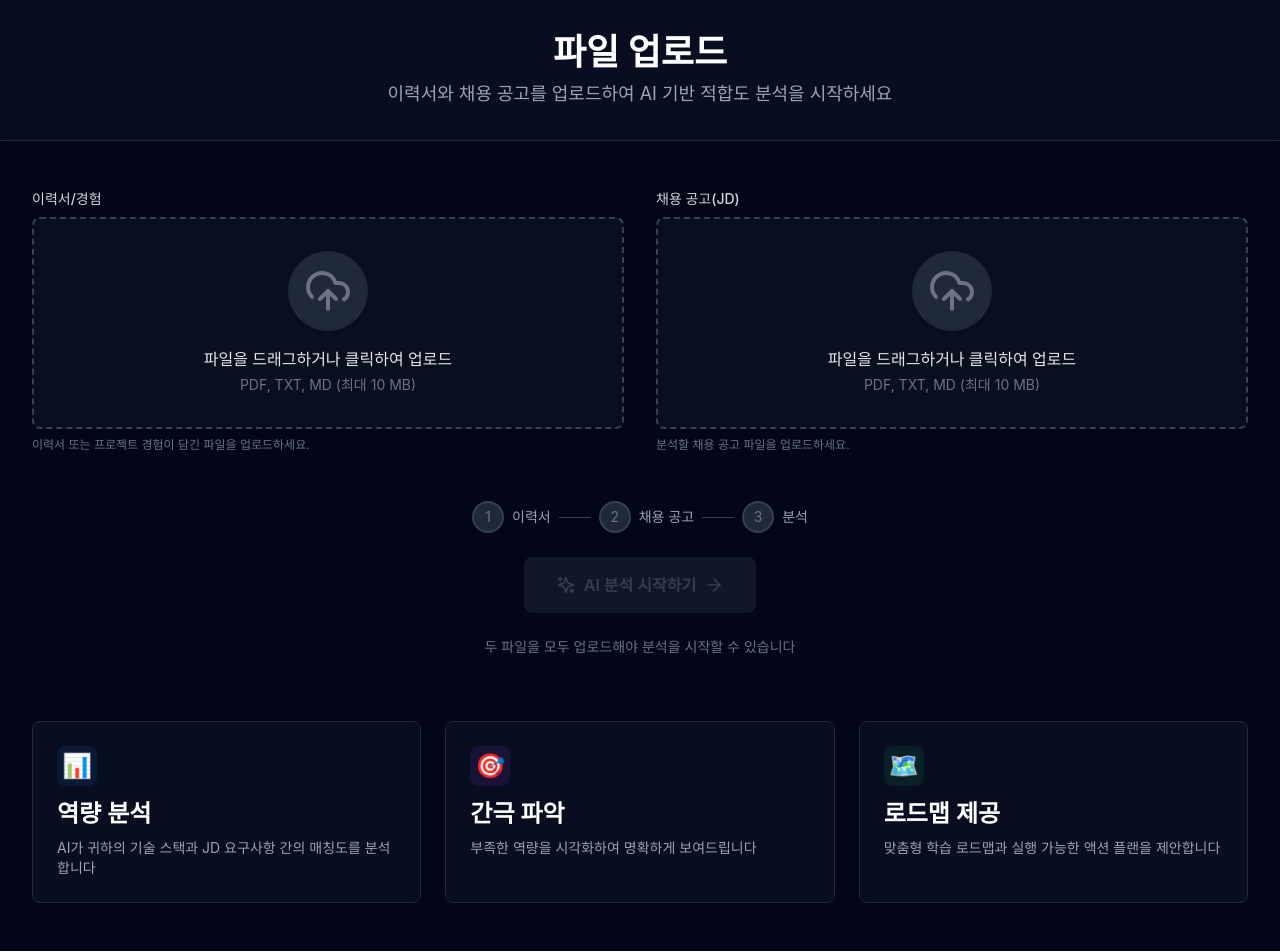
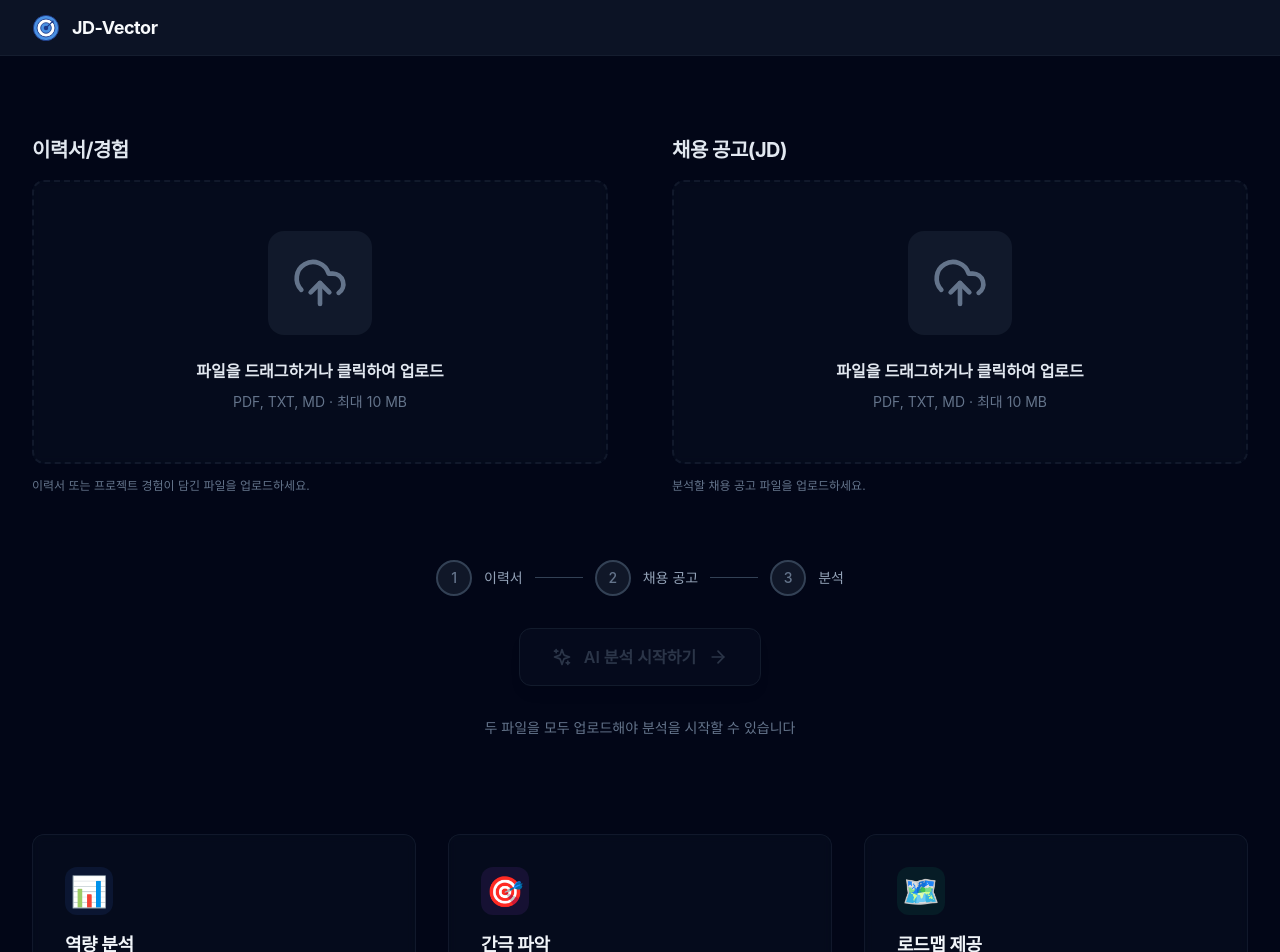
Before and after one commit to HeyJunN/JD-Vector, a React (Vite) app in the folder apps/web/: page / in a window 1280 px wide. Shown: the top 952 px of the page. Built offline with nearby package versions, Linux system fonts and the light colour scheme.

Commit message:
feat(web): apply 'Less is More' UI/UX and integrate brand logo

```diff
--- a/apps/web/index.html
+++ b/apps/web/index.html
@@ -2,10 +2,17 @@
 <html lang="ko">
   <head>
     <meta charset="UTF-8" />
-    <link rel="icon" type="image/svg+xml" href="/vite.svg" />
+    <link rel="icon" type="image/svg+xml" href="./public/assets/favicon.svg" />
     <meta name="viewport" content="width=device-width, initial-scale=1.0" />
-    <meta name="description" content="AI 기반 직무 적합도 분석 및 커리어 로드맵 서비스" />
-    <title>JD-Vector - AI 직무 분석 서비스</title>
+    <meta
+      name="description"
+      content="AI 기반 직무 적합도 분석 및 커리어 로드맵 서비스. 채용 공고와 이력서를 분석하여 기술 스택 간극을 파악하고 맞춤형 학습 로드맵을 제시합니다."
+    />
+    <meta
+      name="keywords"
+      content="AI 채용, 직무 분석, 커리어 로드맵, 기술 스택, 취업 준비, JD 분석"
+    />
+    <title>JD-Vector | AI 기반 직무 적합도 분석 & 커리어 로드맵</title>
   </head>
   <body>
     <div id="root"></div>
--- a/apps/web/src/app/App.tsx
+++ b/apps/web/src/app/App.tsx
@@ -1,5 +1,6 @@
 import { Routes, Route } from 'react-router-dom';
 import './App.css';
+import Header from '@/components/layout/Header';
 import UploadPage from '@/pages/UploadPage';
 
 // Pages (will be implemented later)
@@ -12,6 +13,7 @@ import UploadPage from '@/pages/UploadPage';
 function App() {
   return (
     <div className="min-h-screen bg-slate-950">
+      <Header />
       <Routes>
         <Route path="/" element={<UploadPage />} />
         <Route path="/upload" element={<UploadPage />} />
--- a/apps/web/src/components/layout/Header.tsx
+++ b/apps/web/src/components/layout/Header.tsx
@@ -0,0 +1,28 @@
+import { Link } from 'react-router-dom';
+
+export const Header = () => {
+  return (
+    <header className="sticky top-0 z-50 h-14 border-b border-slate-800/50 bg-slate-900/80 backdrop-blur-md">
+      <div className="mx-auto flex h-full max-w-7xl items-center justify-between px-4 sm:px-6 lg:px-8">
+        {/* Logo */}
+        <Link to="/" className="group flex items-center space-x-3">
+          <img
+            src="/assets/favicon.svg"
+            alt="JD-Vector Logo"
+            className="h-7 w-7 transition-transform group-hover:scale-110"
+          />
+          <span className="text-lg font-bold tracking-tight text-slate-50 transition-colors group-hover:text-white">
+            JD-Vector
+          </span>
+        </Link>
+
+        {/* Right side - Reserved for future nav/profile */}
+        <div className="flex items-center space-x-4">
+          {/* TODO: Add navigation or user profile */}
+        </div>
+      </div>
+    </header>
+  );
+};
+
+export default Header;
--- a/apps/web/src/components/upload/FileUpload.tsx
+++ b/apps/web/src/components/upload/FileUpload.tsx
@@ -31,19 +31,19 @@ const formatFileSize = (bytes: number): string => {
   const k = 1024;
   const sizes = ['Bytes', 'KB', 'MB'];
   const i = Math.floor(Math.log(bytes) / Math.log(k));
-  return Math.round(bytes / Math.pow(k, i) * 100) / 100 + ' ' + sizes[i];
+  return Math.round((bytes / Math.pow(k, i)) * 100) / 100 + ' ' + sizes[i];
 };
 
 const getFileIcon = (fileName: string) => {
   const extension = fileName.split('.').pop()?.toLowerCase();
   switch (extension) {
     case 'pdf':
-      return <FileType className="h-8 w-8 text-red-400" />;
+      return <FileType className="h-10 w-10 text-red-400" />;
     case 'txt':
     case 'md':
-      return <FileText className="h-8 w-8 text-blue-400" />;
+      return <FileText className="h-10 w-10 text-blue-400" />;
     default:
-      return <FileText className="h-8 w-8 text-gray-400" />;
+      return <FileText className="h-10 w-10 text-slate-400" />;
   }
 };
 
@@ -105,96 +105,98 @@ export const FileUpload: React.FC<FileUploadProps> = ({
 
   return (
     <div className={clsx('w-full', className)}>
-      {/* Label */}
-      <label className="mb-2 block text-sm font-medium text-gray-300">
+      {/* Label - Enhanced Typography */}
+      <label className="mb-4 block text-xl font-bold tracking-tight text-slate-200">
         {fileTypeLabel}
       </label>
 
-      {/* Dropzone */}
+      {/* Dropzone - Enhanced spacing and design */}
       <div
         {...getRootProps()}
         className={clsx(
-          'relative cursor-pointer rounded-lg border-2 border-dashed p-8 transition-all duration-200',
+          'group relative min-h-[280px] cursor-pointer rounded-xl border-2 border-dashed p-10 transition-all duration-200',
           // Base styles
-          'bg-gray-900/50 backdrop-blur-sm',
+          'bg-slate-900/30 backdrop-blur-sm',
           // State-based styles
           {
             // Default state
-            'border-gray-700 hover:border-gray-600 hover:bg-gray-900/70':
+            'border-slate-800/50 hover:scale-[1.01] hover:border-slate-700 hover:bg-slate-900/40':
               !isDragActive && !isDragReject && !error && !selectedFile,
             // Drag active
-            'border-blue-500 bg-blue-500/10': isDragActive && !isDragReject,
+            'scale-[1.01] border-blue-500/50 bg-blue-500/5':
+              isDragActive && !isDragReject,
             // Drag reject or error
-            'border-red-500 bg-red-500/10': isDragReject || error,
+            'border-red-500/50 bg-red-500/5': isDragReject || error,
             // File selected (ready state)
-            'border-green-500/50 bg-green-500/5': selectedFile && !error,
+            'border-emerald-500/30 bg-emerald-500/5': selectedFile && !error,
           }
         )}
       >
         <input {...getInputProps()} />
 
         {/* Content */}
-        <div className="flex flex-col items-center justify-center space-y-4">
+        <div className="flex min-h-[200px] flex-col items-center justify-center space-y-6">
           {!selectedFile ? (
             <>
-              {/* Upload Icon */}
+              {/* Upload Icon - Larger */}
               <div
                 className={clsx(
-                  'rounded-full p-4 transition-colors duration-200',
+                  'rounded-2xl p-6 transition-all duration-200',
                   {
-                    'bg-gray-800': !isDragActive && !error,
-                    'bg-blue-500/20': isDragActive,
-                    'bg-red-500/20': error,
+                    'bg-slate-800/50': !isDragActive && !error,
+                    'bg-blue-500/10 group-hover:bg-blue-500/20': isDragActive,
+                    'bg-red-500/10': error,
                   }
                 )}
               >
                 {error ? (
-                  <AlertCircle className="h-12 w-12 text-red-400" />
+                  <AlertCircle className="h-14 w-14 text-red-400" />
                 ) : (
                   <UploadCloud
-                    className={clsx('h-12 w-12 transition-colors', {
-                      'text-gray-500': !isDragActive,
+                    className={clsx('h-14 w-14 transition-colors', {
+                      'text-slate-500 group-hover:text-slate-400':
+                        !isDragActive,
                       'text-blue-400': isDragActive,
                     })}
                   />
                 )}
               </div>
 
-              {/* Text */}
+              {/* Text - Enhanced spacing */}
               <div className="text-center">
-                <p className="text-base font-medium text-gray-200">
+                <p className="text-base font-semibold text-slate-200">
                   {isDragActive
                     ? '파일을 여기에 놓으세요'
                     : '파일을 드래그하거나 클릭하여 업로드'}
                 </p>
-                <p className="mt-1 text-sm text-gray-500">
-                  PDF, TXT, MD (최대 {formatFileSize(maxSize)})
+                <p className="mt-2 text-sm leading-relaxed text-slate-500">
+                  PDF, TXT, MD · 최대 {formatFileSize(maxSize)}
                 </p>
               </div>
 
               {/* Error Message */}
               {error && (
-                <div className="rounded-md bg-red-500/10 px-4 py-2">
-                  <p className="text-sm text-red-400">{error}</p>
+                <div className="rounded-xl bg-red-500/10 px-6 py-3 backdrop-blur-sm">
+                  <p className="text-sm font-medium text-red-400">{error}</p>
                 </div>
               )}
             </>
           ) : (
             <>
               {/* File Ready State */}
-              <div className="flex w-full items-center justify-between rounded-lg bg-gray-800/50 p-4">
-                <div className="flex items-center space-x-4">
+              <div className="flex w-full items-center justify-between rounded-xl bg-slate-800/50 p-6 backdrop-blur-sm">
+                <div className="flex items-center space-x-5">
                   {/* File Icon */}
                   <div className="flex-shrink-0">
                     {getFileIcon(selectedFile.name)}
                   </div>
 
                   {/* File Info */}
-                  <div className="flex-1 min-w-0">
-                    <p className="truncate text-sm font-medium text-gray-100">
+                  <div className="min-w-0 flex-1">
+                    <p className="truncate text-base font-semibold text-slate-100">
                       {selectedFile.name}
                     </p>
-                    <p className="text-xs text-gray-500">
+                    <p className="mt-1 text-sm text-slate-500">
                       {formatFileSize(selectedFile.size)}
                     </p>
                   </div>
@@ -202,7 +204,7 @@ export const FileUpload: React.FC<FileUploadProps> = ({
                   {/* Remove Button */}
                   <button
                     onClick={handleRemoveFile}
-                    className="flex-shrink-0 rounded-full p-1 text-gray-400 transition-colors hover:bg-gray-700 hover:text-gray-200"
+                    className="flex-shrink-0 rounded-lg p-2 text-slate-400 transition-colors hover:bg-slate-700 hover:text-slate-200"
                     type="button"
                   >
                     <X className="h-5 w-5" />
@@ -211,9 +213,9 @@ export const FileUpload: React.FC<FileUploadProps> = ({
               </div>
 
               {/* Ready Indicator */}
-              <div className="flex items-center space-x-2 text-green-400">
+              <div className="flex items-center space-x-2 text-emerald-400">
                 <CheckCircle2 className="h-5 w-5" />
-                <span className="text-sm font-medium">파일 준비됨</span>
+                <span className="text-sm font-semibold">파일 준비됨</span>
               </div>
             </>
           )}
@@ -222,7 +224,7 @@ export const FileUpload: React.FC<FileUploadProps> = ({
 
       {/* Helper Text */}
       {!selectedFile && !error && (
-        <p className="mt-2 text-xs text-gray-500">
+        <p className="mt-3 text-xs leading-relaxed text-slate-500">
           {fileType === 'resume'
             ? '이력서 또는 프로젝트 경험이 담긴 파일을 업로드하세요.'
             : '분석할 채용 공고 파일을 업로드하세요.'}
--- a/apps/web/src/pages/UploadPage.tsx
+++ b/apps/web/src/pages/UploadPage.tsx
@@ -26,24 +26,10 @@ export const UploadPage = () => {
 
   return (
     <div className="min-h-screen bg-slate-950">
-      {/* Header Section */}
-      <div className="border-b border-slate-800 bg-slate-900/50 backdrop-blur-sm">
-        <div className="mx-auto max-w-7xl px-4 py-8 sm:px-6 lg:px-8">
-          <div className="text-center">
-            <h1 className="text-3xl font-bold text-white sm:text-4xl">
-              파일 업로드
-            </h1>
-            <p className="mt-2 text-base text-gray-400 sm:text-lg">
-              이력서와 채용 공고를 업로드하여 AI 기반 적합도 분석을 시작하세요
-            </p>
-          </div>
-        </div>
-      </div>
-
       {/* Main Content */}
-      <div className="mx-auto max-w-7xl px-4 py-12 sm:px-6 lg:px-8">
-        {/* Upload Grid */}
-        <div className="grid gap-8 lg:grid-cols-2">
+      <div className="mx-auto max-w-7xl px-4 py-12 sm:px-6 lg:px-8 lg:py-20">
+        {/* Upload Grid - Now the main focus */}
+        <div className="grid gap-12 lg:grid-cols-2 lg:gap-16">
           {/* Resume Upload */}
           <div className="flex flex-col">
             <FileUpload
@@ -64,68 +50,70 @@ export const UploadPage = () => {
         </div>
 
         {/* Action Section */}
-        <div className="mt-12 flex flex-col items-center justify-center space-y-6">
+        <div className="mt-12 flex flex-col items-center justify-center space-y-8 lg:mt-16">
           {/* Progress Indicator */}
-          <div className="flex items-center space-x-2 text-sm">
+          <div className="flex items-center space-x-3 text-sm">
             <div
               className={clsx(
-                'flex h-8 w-8 items-center justify-center rounded-full border-2 transition-all duration-200',
+                'flex h-9 w-9 items-center justify-center rounded-full border-2 font-medium transition-all duration-200',
                 {
-                  'border-green-500 bg-green-500/20 text-green-400':
+                  'border-emerald-500/50 bg-emerald-500/10 text-emerald-400':
                     resumeFile,
-                  'border-gray-700 bg-gray-800 text-gray-500': !resumeFile,
+                  'border-slate-700 bg-slate-800/50 text-slate-500':
+                    !resumeFile,
                 }
               )}
             >
               {resumeFile ? '✓' : '1'}
             </div>
-            <span className="text-gray-400">이력서</span>
+            <span className="text-sm text-slate-400">이력서</span>
 
-            <div className="h-px w-8 bg-gray-700" />
+            <div className="h-px w-12 bg-slate-700" />
 
             <div
               className={clsx(
-                'flex h-8 w-8 items-center justify-center rounded-full border-2 transition-all duration-200',
+                'flex h-9 w-9 items-center justify-center rounded-full border-2 font-medium transition-all duration-200',
                 {
-                  'border-green-500 bg-green-500/20 text-green-400': jdFile,
-                  'border-gray-700 bg-gray-800 text-gray-500': !jdFile,
+                  'border-emerald-500/50 bg-emerald-500/10 text-emerald-400':
+                    jdFile,
+                  'border-slate-700 bg-slate-800/50 text-slate-500': !jdFile,
                 }
               )}
             >
               {jdFile ? '✓' : '2'}
             </div>
-            <span className="text-gray-400">채용 공고</span>
+            <span className="text-sm text-slate-400">채용 공고</span>
 
-            <div className="h-px w-8 bg-gray-700" />
+            <div className="h-px w-12 bg-slate-700" />
 
             <div
               className={clsx(
-                'flex h-8 w-8 items-center justify-center rounded-full border-2 transition-all duration-200',
+                'flex h-9 w-9 items-center justify-center rounded-full border-2 font-medium transition-all duration-200',
                 {
-                  'border-blue-500 bg-blue-500/20 text-blue-400':
+                  'border-blue-500/50 bg-blue-500/10 text-blue-400':
                     isAnalysisEnabled,
-                  'border-gray-700 bg-gray-800 text-gray-500':
+                  'border-slate-700 bg-slate-800/50 text-slate-500':
                     !isAnalysisEnabled,
                 }
               )}
             >
               3
             </div>
-            <span className="text-gray-400">분석</span>
+            <span className="text-sm text-slate-400">분석</span>
           </div>
 
-          {/* Analyze Button */}
+          {/* Analyze Button - Minimal Sophistication Style */}
           <button
             onClick={handleAnalyze}
             disabled={!isAnalysisEnabled}
             className={clsx(
-              'group relative inline-flex items-center space-x-2 rounded-lg px-8 py-4 text-base font-semibold transition-all duration-200',
+              'group relative inline-flex items-center space-x-3 rounded-xl border px-8 py-4 text-base font-semibold shadow-lg transition-all duration-200',
               {
-                // Enabled state
-                'bg-gradient-to-r from-blue-600 to-purple-600 text-white shadow-lg shadow-blue-500/50 hover:shadow-xl hover:shadow-blue-500/60 hover:scale-105':
+                // Enabled state - White button on dark background
+                'border-slate-200 bg-slate-50 text-slate-950 shadow-slate-50/10 hover:scale-[1.02] hover:border-white hover:bg-white hover:shadow-slate-50/20 hover:shadow-xl active:scale-[0.98]':
                   isAnalysisEnabled,
                 // Disabled state
-                'cursor-not-allowed bg-gray-800 text-gray-500 opacity-50':
+                'cursor-not-allowed border-slate-800 bg-slate-900/50 text-slate-600 opacity-60':
                   !isAnalysisEnabled,
               }
             )}
@@ -133,48 +121,60 @@ export const UploadPage = () => {
             <Sparkles className="h-5 w-5" />
             <span>AI 분석 시작하기</span>
             <ArrowRight
-              className={clsx('h-5 w-5 transition-transform', {
+              className={clsx('h-5 w-5 transition-transform duration-200', {
                 'group-hover:translate-x-1': isAnalysisEnabled,
               })}
             />
+
+            {/* Subtle outer glow on hover (enabled only) */}
+            {isAnalysisEnabled && (
+              <div className="absolute inset-0 -z-10 rounded-xl bg-slate-50/20 opacity-0 blur-xl transition-opacity duration-200 group-hover:opacity-100" />
+            )}
           </button>
 
           {/* Helper Text */}
           {!isAnalysisEnabled && (
-            <p className="text-sm text-gray-500">
+            <p className="text-sm text-slate-500">
               두 파일을 모두 업로드해야 분석을 시작할 수 있습니다
             </p>
           )}
         </div>
 
         {/* Info Cards */}
-        <div className="mt-16 grid gap-6 sm:grid-cols-3">
-          <div className="rounded-lg border border-slate-800 bg-slate-900/50 p-6 backdrop-blur-sm">
-            <div className="mb-3 flex h-10 w-10 items-center justify-center rounded-lg bg-blue-500/10">
-              <span className="text-2xl">📊</span>
+        <div className="mt-16 grid gap-8 sm:grid-cols-3 lg:mt-24">
+          <div className="group rounded-xl border border-slate-800/50 bg-slate-900/30 p-8 backdrop-blur-sm transition-all duration-200 hover:border-slate-700 hover:bg-slate-900/50">
+            <div className="mb-4 flex h-12 w-12 items-center justify-center rounded-xl bg-blue-500/10 transition-colors group-hover:bg-blue-500/20">
+              <span className="text-3xl">📊</span>
             </div>
-            <h3 className="mb-2 font-semibold text-white">역량 분석</h3>
-            <p className="text-sm text-gray-400">
-              AI가 귀하의 기술 스택과 JD 요구사항 간의 매칭도를 분석합니다
+            <h3 className="mb-3 text-lg font-semibold tracking-tight text-slate-100">
+              역량 분석
+            </h3>
+            <p className="text-sm leading-relaxed text-slate-400">
+              AI가 귀하의 기술 스택과 JD 요구사항 간의 매칭도를 정밀하게
+              분석합니다
             </p>
           </div>
 
-          <div className="rounded-lg border border-slate-800 bg-slate-900/50 p-6 backdrop-blur-sm">
-            <div className="mb-3 flex h-10 w-10 items-center justify-center rounded-lg bg-purple-500/10">
-              <span className="text-2xl">🎯</span>
+          <div className="group rounded-xl border border-slate-800/50 bg-slate-900/30 p-8 backdrop-blur-sm transition-all duration-200 hover:border-slate-700 hover:bg-slate-900/50">
+            <div className="mb-4 flex h-12 w-12 items-center justify-center rounded-xl bg-purple-500/10 transition-colors group-hover:bg-purple-500/20">
+              <span className="text-3xl">🎯</span>
             </div>
-            <h3 className="mb-2 font-semibold text-white">간극 파악</h3>
-            <p className="text-sm text-gray-400">
-              부족한 역량을 시각화하여 명확하게 보여드립니다
+            <h3 className="mb-3 text-lg font-semibold tracking-tight text-slate-100">
+              간극 파악
+            </h3>
+            <p className="text-sm leading-relaxed text-slate-400">
+              부족한 역량을 시각화하여 명확하게 파악할 수 있습니다
             </p>
           </div>
 
-          <div className="rounded-lg border border-slate-800 bg-slate-900/50 p-6 backdrop-blur-sm">
-            <div className="mb-3 flex h-10 w-10 items-center justify-center rounded-lg bg-green-500/10">
-              <span className="text-2xl">🗺️</span>
+          <div className="group rounded-xl border border-slate-800/50 bg-slate-900/30 p-8 backdrop-blur-sm transition-all duration-200 hover:border-slate-700 hover:bg-slate-900/50">
+            <div className="mb-4 flex h-12 w-12 items-center justify-center rounded-xl bg-emerald-500/10 transition-colors group-hover:bg-emerald-500/20">
+              <span className="text-3xl">🗺️</span>
             </div>
-            <h3 className="mb-2 font-semibold text-white">로드맵 제공</h3>
-            <p className="text-sm text-gray-400">
+            <h3 className="mb-3 text-lg font-semibold tracking-tight text-slate-100">
+              로드맵 제공
+            </h3>
+            <p className="text-sm leading-relaxed text-slate-400">
               맞춤형 학습 로드맵과 실행 가능한 액션 플랜을 제안합니다
             </p>
           </div>
```
Also changed, not shown: apps/web/public/assets/favicon.svg (added).
